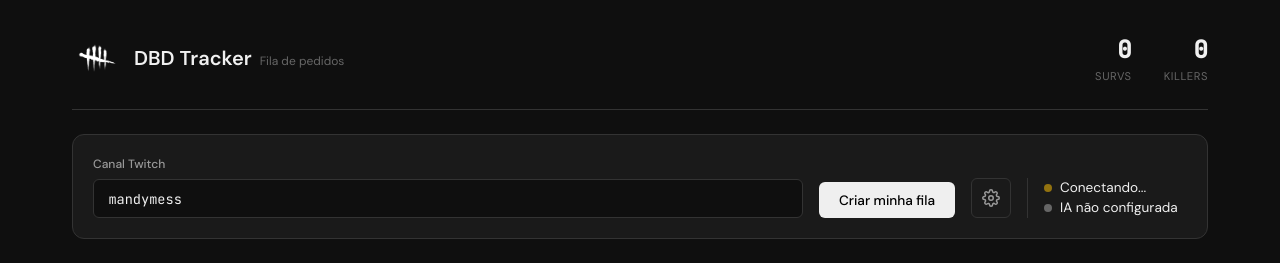
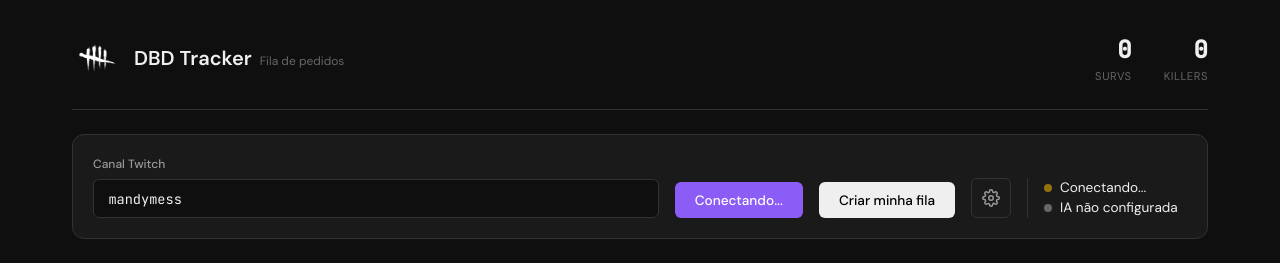
Before and after one commit to macecchi/dbd-utils, a React (Vite) app in the folder apps/web/: page /#/mandymess in a window 1280 px wide. Shown: the top 263 px of the page. Built offline with nearby package versions, Linux system fonts and the light colour scheme; no server answers.

Commit message:
ui: restore input/connect buttons

```diff
--- a/apps/web/src/components/ControlPanel.tsx
+++ b/apps/web/src/components/ControlPanel.tsx
@@ -1,5 +1,6 @@
-import { useState } from 'react';
+import { useState, useEffect } from 'react';
 import { useSettings, useAuth, useChannel } from '../store';
+import { connect, disconnect } from '../services/twitch';
 
 interface Props {
   onOpenSettings: () => void;
@@ -14,10 +15,25 @@
 
   const [channelInput, setChannelInput] = useState(channel);
 
-  const handleChangeChannel = () => {
-    const ch = channelInput.trim().toLowerCase();
-    if (ch && ch !== channel) {
-      window.location.hash = `#/${ch}`;
+  // Sync input when channel changes from elsewhere
+  useEffect(() => {
+    setChannelInput(channel);
+  }, [channel]);
+
+  const inputChannel = channelInput.trim().toLowerCase();
+  const isSameChannel = inputChannel === channel;
+  const isConnected = status === 'connected' && isSameChannel;
+  const isConnecting = status === 'connecting';
+
+  const handleConnect = () => {
+    if (isConnected) {
+      disconnect();
+    } else if (inputChannel) {
+      if (inputChannel !== channel) {
+        window.location.hash = `#/${inputChannel}`;
+      } else {
+        connect(channel);
+      }
     }
   };
 
@@ -33,19 +49,28 @@
     <section className="controls">
       <div className="field grow channel">
         <label>Canal Twitch</label>
+        <div className="channel-input">
+          {isOwnChannel && (
+            <img src={user.profile_image_url} alt={user.display_name} className="avatar" />
+          )}
           <input
             type="text"
             value={channelInput}
             placeholder="canal"
             onChange={e => setChannelInput(e.target.value)}
-          onBlur={handleChangeChannel}
-          onKeyDown={e => e.key === 'Enter' && handleChangeChannel()}
+            onKeyDown={e => e.key === 'Enter' && handleConnect()}
           />
         </div>
+      </div>
+      <button
+        className={`btn ${isConnected ? 'btn-connected' : 'btn-primary'}`}
+        onClick={handleConnect}
+        disabled={isConnecting || !inputChannel}
+      >
+        {isConnecting ? 'Conectando...' : isConnected ? 'Desconectar' : 'Conectar'}
+      </button>
       {isOwnChannel ? (
         <div className="channel auth-info">
-          <img src={user.profile_image_url} alt={user.display_name} className="avatar" />
-          <span>{user.display_name}</span>
           <button className="btn btn-ghost" onClick={logout}>Sair</button>
         </div>
       ) : (
--- a/apps/web/src/styles/control-panel.css
+++ b/apps/web/src/styles/control-panel.css
@@ -11,19 +11,21 @@
   border: 1px solid var(--border);
 }
 
-.controls .channel {
-  flex-grow: 1;
-}
 
 /* Auth info */
-.auth-info {
+.channel-input {
   display: flex;
   align-items: center;
   justify-content: space-between;
   gap: var(--space-sm);
 }
 
-.auth-info .avatar {
+.channel-input input {
+  flex-grow: 1;
+}
+
+.avatar {
+  display: inline-block;
   width: 28px;
   height: 28px;
   border-radius: 50%;
```
Lines whose indentation alone changed are shown as unchanged.
